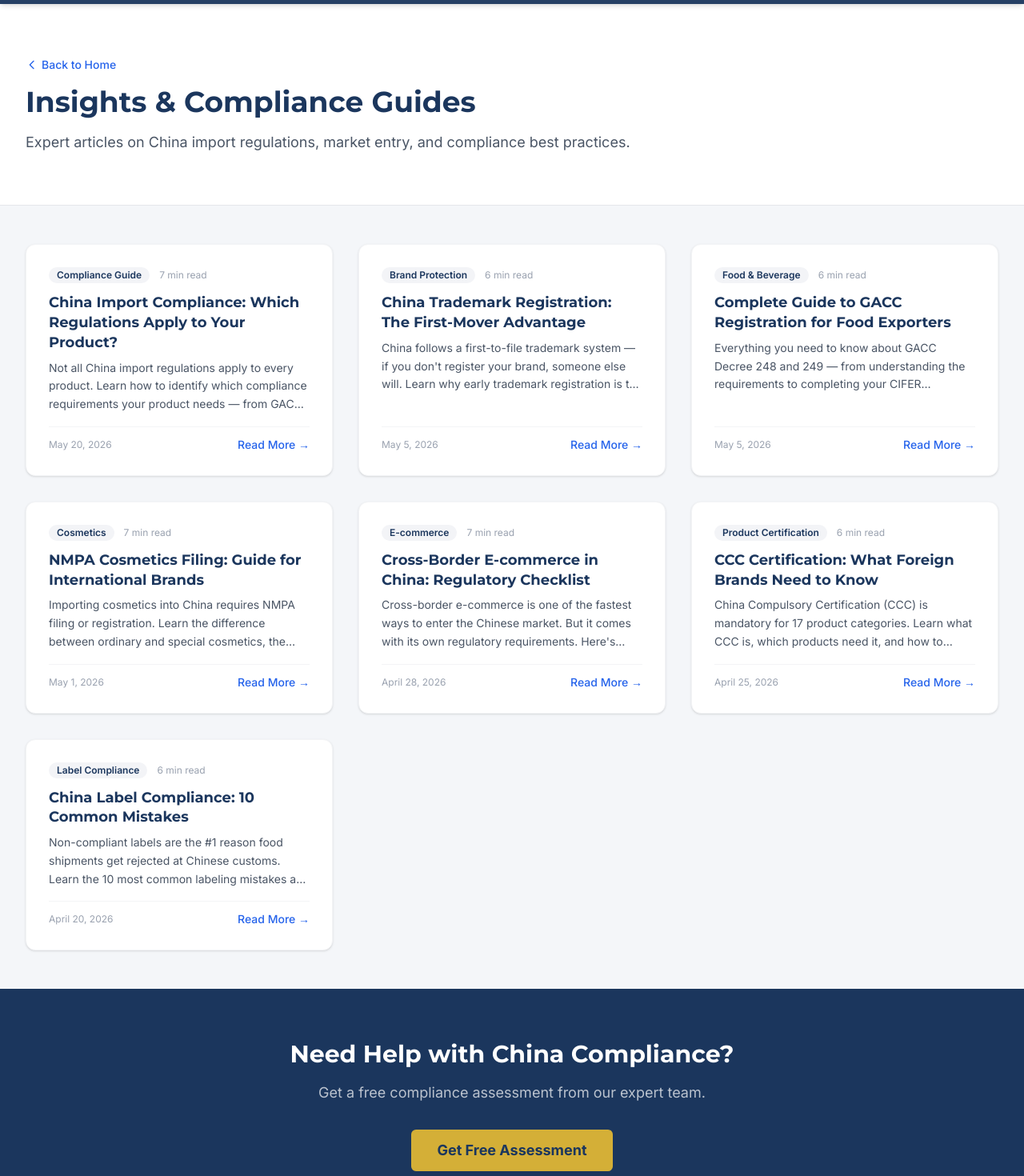
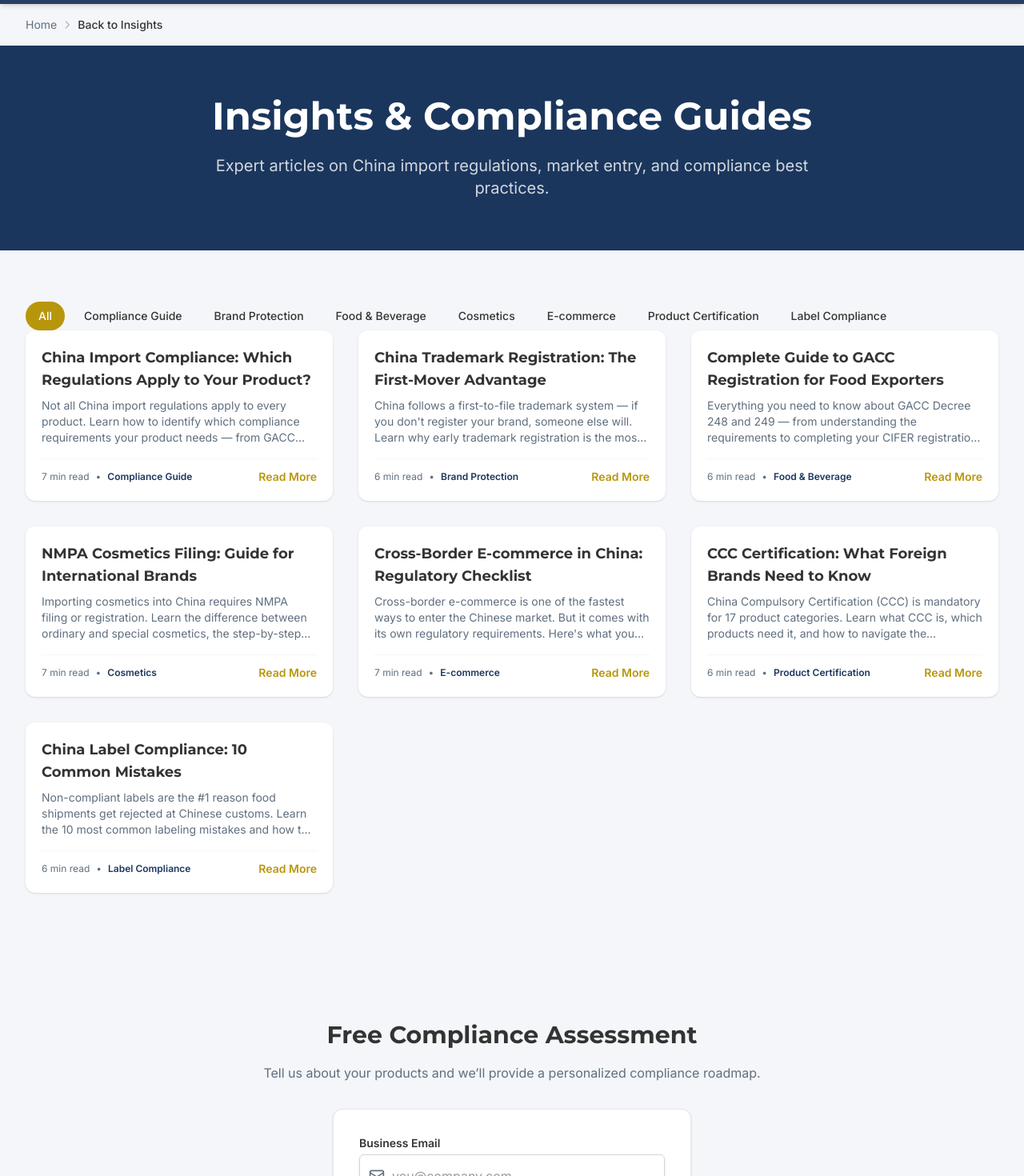
Before and after one commit to seasea-clouds/trade-web, a Next.js app in the folder apps/blog/: page /en/blog in a window 1280 px wide. Shown: the part 100-1570 px from the top of the page at 80% size. Built offline with nearby package versions, Linux system fonts and the light colour scheme.

Commit message:
fix: restore blog listing page to match old site (hero, filters, cards, contact form, CTA, breadcrumb)

```diff
--- /dev/null
+++ b/apps/blog/src/app/[locale]/blog/BlogClient.tsx
@@ -0,0 +1,84 @@
+'use client';
+
+import { useState } from 'react';
+import type { PostMeta } from '@/lib/posts';
+
+interface Props {
+  posts: PostMeta[];
+  categories: string[];
+  locale: string;
+  readMoreText: string;
+  readTimeText: string;
+  noPostsText: string;
+  allText: string;
+}
+
+export default function BlogClient({ posts, categories, locale, readMoreText, readTimeText, noPostsText, allText }: Props) {
+  const [category, setCategory] = useState<string | null>(null);
+  const filtered = category ? posts.filter(p => p.category === category) : posts;
+
+  return (
+    <>
+      {/* Category Filter */}
+      {categories.length > 0 && (
+        <div className="flex flex-wrap gap-2">
+          <button
+            onClick={() => setCategory(null)}
+            className={`px-4 py-2 text-sm font-medium rounded-full transition-colors ${
+              category === null ? 'bg-[#B8960C] text-white' : 'bg-[#F4F6F9] text-[#333333] hover:bg-primary-navy/10'
+            }`}
+          >
+            {allText}
+          </button>
+          {categories.map(cat => (
+            <button
+              key={cat}
+              onClick={() => setCategory(cat)}
+              className={`px-4 py-2 text-sm font-medium rounded-full transition-colors ${
+                category === cat ? 'bg-[#B8960C] text-white' : 'bg-[#F4F6F9] text-[#333333] hover:bg-primary-navy/10'
+              }`}
+            >
+              {cat}
+            </button>
+          ))}
+        </div>
+      )}
+
+      {/* Posts Grid */}
+      {filtered.length > 0 ? (
+        <div className="grid gap-8 sm:grid-cols-2 lg:grid-cols-3">
+          {filtered.map(post => (
+            <a
+              key={post.slug}
+              href={`/${locale}/blog/${post.slug}/`}
+              className="group flex flex-col bg-white rounded-xl shadow-sm hover:shadow-md transition-shadow overflow-hidden no-underline text-inherit"
+            >
+              <div className="flex flex-col flex-1 p-5">
+                <h3 className="text-lg font-bold text-[#333333] mb-2 line-clamp-2 group-hover:text-primary-navy transition-colors">
+                  {post.title}
+                </h3>
+                {post.excerpt && (
+                  <p className="text-[#5F6F7F] text-sm mb-4 line-clamp-3 flex-1">
+                    {post.excerpt}
+                  </p>
+                )}
+                <div className="flex items-center justify-between pt-3 border-t border-[#F4F6F9]">
+                  <div className="flex items-center gap-2 text-xs text-[#5F6F7F]">
+                    <span>{post.readTime} {readTimeText}</span>
+                    <span>•</span>
+                    <span className="font-semibold text-primary-navy">{post.category}</span>
+                  </div>
+                  <span className="text-sm font-semibold text-[#B8960C] group-hover:text-[#1B365D] transition-colors">
+                    {readMoreText}
+                  </span>
+                </div>
+              </div>
+            </a>
+          ))}
+        </div>
+      ) : (
+        <p className="text-[#5F6F7F] text-center py-16">{noPostsText}</p>
+      )}
+    </>
+  );
+}
--- a/apps/blog/src/app/[locale]/blog/page.tsx
+++ b/apps/blog/src/app/[locale]/blog/page.tsx
@@ -2,6 +2,7 @@ import fs from 'fs';
 import path from 'path';
 import { getPosts } from '@/lib/posts';
 import { getMessages } from '@/lib/messages';
+import BlogClient from './BlogClient';
 
 const SITE_URL = 'https://trade-web-site.pages.dev';
 const PORTAL_URL = 'https://trade-web-portal.pages.dev';
@@ -29,120 +30,162 @@ export async function generateMetadata({ params }: { params: Promise<{ locale: s
   };
 }
 
-function formatDate(dateStr: string, locale: string): string {
-  if (!dateStr) return '';
-  try {
-    const date = new Date(dateStr);
-    return date.toLocaleDateString(locale === 'zh' ? 'zh-CN' : 'en-US', {
-      year: 'numeric', month: 'long', day: 'numeric',
-    });
-  } catch {
-    return dateStr;
+function getCategories(posts: { category: string }[]): string[] {
+  const cats = new Set<string>();
+  for (const p of posts) {
+    if (p.category) cats.add(p.category);
   }
+  // Preserve order of first appearance for stability
+  const ordered: string[] = [];
+  for (const p of posts) {
+    if (p.category && !ordered.includes(p.category)) {
+      ordered.push(p.category);
+    }
+  }
+  return ordered;
 }
 
 export default async function BlogHome({ params }: { params: Promise<{ locale: string }> }) {
   const { locale } = await params;
   const posts = getPosts(locale);
+  const categories = getCategories(posts);
   const msgs = getMessages(locale);
   const B = msgs?.Blog || {};
   const tb = (key: string, fb?: string) => B[key] ?? fb ?? key;
+  const N = msgs?.Navbar || {};
 
   const href = (p: string) => `/${locale}${p}`;
+  const readTimeText = tb('readTime', 'min read');
+
+  // Breadcrumb structured data
+  const breadcrumbJsonLd = JSON.stringify({
+    '@context': 'https://schema.org',
+    '@type': 'BreadcrumbList',
+    itemListElement: [
+      { '@type': 'ListItem', position: 1, name: 'Home', item: `${SITE_URL}/${locale}/` },
+    ],
+  });
 
   return (
     <>
-      {/* Hero / Header */}
-      <section className="bg-white border-b border-gray-200">
-        <div className="max-w-7xl mx-auto px-4 sm:px-6 lg:px-8 py-12 sm:py-16">
-          <div className="max-w-3xl">
-            <a
-              href={`${SITE_URL}/${locale}/`}
-              className="inline-flex items-center gap-1 text-sm text-[#2563EB] hover:text-[#1d4ed8] font-medium mb-4 transition-colors"
-            >
-              <svg className="w-4 h-4" fill="none" stroke="currentColor" viewBox="0 0 24 24">
-                <path strokeLinecap="round" strokeLinejoin="round" strokeWidth={2} d="M15 19l-7-7 7-7" />
+      {/* Blog schema */}
+      <script
+        type="application/ld+json"
+        dangerouslySetInnerHTML={{
+          __html: JSON.stringify({
+            '@context': 'https://schema.org',
+            '@type': 'Blog',
+            name: tb('title', 'Insights & Compliance Guides'),
+            description: tb('subtitle', 'Expert articles on China import regulations, market entry, and compliance best practices.'),
+            url: `${SITE_URL}/${locale}/blog/`,
+            publisher: { '@type': 'Organization', name: 'SinoTrade Compliance', url: 'https://sinotradecompliance.com' },
+          }),
+        }}
+      />
+
+      {/* Breadcrumb */}
+      <nav aria-label="Breadcrumb" className="max-w-7xl mx-auto px-4 sm:px-6 lg:px-8 py-4">
+        <ol className="flex items-center gap-1.5 text-sm text-text-muted flex-wrap">
+          <li className="flex items-center gap-1.5">
+            <a className="hover:text-primary-navy transition-colors truncate max-w-[200px] sm:max-w-none" href={href('/')}>
+              {N.home || 'Home'}
+            </a>
+          </li>
+          <li className="flex items-center gap-1.5">
+            <svg className="w-3.5 h-3.5 flex-shrink-0 text-text-muted/50" fill="none" stroke="currentColor" viewBox="0 0 24 24">
+              <path strokeLinecap="round" strokeLinejoin="round" strokeWidth={2} d="M9 5l7 7-7 7" />
             </svg>
-              {tb('backToHome', 'Back to Home')}
-            </a>
-            <h1 className="text-3xl sm:text-4xl font-bold text-[#1B365D] mb-4">
+            <span className="text-text-charcoal font-medium truncate max-w-[200px] sm:max-w-none">
+              {tb('backToBlog', 'Insights')}
+            </span>
+          </li>
+        </ol>
+        <script type="application/ld+json" dangerouslySetInnerHTML={{ __html: breadcrumbJsonLd }} />
+      </nav>
+
+      {/* Hero */}
+      <section className="py-16 bg-primary-navy">
+        <div className="max-w-7xl mx-auto px-4 sm:px-6 lg:px-8 text-center">
+          <h1 className="text-3xl md:text-4xl lg:text-5xl font-bold text-white mb-6">
             {tb('title', 'Insights & Compliance Guides')}
           </h1>
-            <p className="text-lg text-gray-600 leading-relaxed">
+          <p className="text-lg md:text-xl text-white/80 max-w-3xl mx-auto">
             {tb('subtitle', 'Expert articles on China import regulations, market entry, and compliance best practices.')}
           </p>
+        </div>
+      </section>
+
+      {/* Posts */}
+      <section className="py-16">
+        <div className="max-w-7xl mx-auto px-4 sm:px-6 lg:px-8">
+          <div className="mb-8">
+            <BlogClient
+              posts={posts}
+              categories={categories}
+              locale={locale}
+              readMoreText={tb('readMore', 'Read More')}
+              readTimeText={readTimeText}
+              noPostsText={tb('noPosts', 'No posts found.')}
+              allText={tb('all', 'All')}
+            />
           </div>
         </div>
       </section>
 
-      {/* Posts Grid */}
-      <section className="max-w-7xl mx-auto px-4 sm:px-6 lg:px-8 py-12">
-        {posts.length === 0 ? (
-          <div className="text-center py-16">
-            <div className="text-5xl mb-4">📝</div>
-            <p className="text-gray-500 text-lg">{tb('noPosts', 'No posts found.')}</p>
-          </div>
-        ) : (
-          <div className="grid gap-8 sm:grid-cols-2 lg:grid-cols-3">
-            {posts.map((post) => (
-              <a
-                key={post.slug}
-                href={`/${locale}/blog/${post.slug}/`}
-                className="group bg-white rounded-xl shadow-sm hover:shadow-md transition-all duration-200 border border-gray-100 overflow-hidden flex flex-col"
-              >
-                <div className="p-6 sm:p-7 flex flex-col flex-1">
-                  {/* Category + read time */}
-                  <div className="flex items-center gap-3 mb-3">
-                    <span className="inline-block px-2.5 py-0.5 bg-[#1B365D]/5 text-[#1B365D] text-xs font-semibold rounded-full">
-                      {post.category}
-                    </span>
-                    <span className="text-xs text-gray-400">
-                      {post.readTime} {tb('readTime', 'min read')}
-                    </span>
-                  </div>
-
-                  {/* Title */}
-                  <h2 className="text-lg font-bold text-[#1B365D] mb-2 group-hover:text-[#2563EB] transition-colors leading-snug">
-                    {post.title}
+      {/* Contact Form */}
+      <section className="py-16 bg-[#F4F6F9]">
+        <div className="max-w-7xl mx-auto px-4 sm:px-6 lg:px-8 text-center">
+          <h2 className="text-2xl md:text-3xl font-bold text-[#333333] mb-4">
+            {tb('contactTitle', 'Free Compliance Assessment')}
           </h2>
-
-                  {/* Excerpt */}
-                  {post.excerpt && (
-                    <p className="text-sm text-gray-600 leading-relaxed mb-4 line-clamp-3">
-                      {post.excerpt}
+          <p className="text-[#5F6F7F] mb-8 leading-relaxed">
+            {tb('contactDesc', 'Tell us about your products and we\u2019ll provide a personalized compliance roadmap.')}
           </p>
-                  )}
-
-                  <div className="flex-1" />
-
-                  {/* Date + Read More */}
-                  <div className="flex items-center justify-between pt-3 border-t border-gray-100">
-                    <time className="text-xs text-gray-400">
-                      {formatDate(post.date, locale)}
-                    </time>
-                    <span className="text-sm font-medium text-[#2563EB] group-hover:text-[#1d4ed8] transition-colors">
-                      {tb('readMore', 'Read More')} →
-                    </span>
+          <form className="w-full max-w-md mx-auto bg-white rounded-xl border border-gray-200 p-6 sm:p-8 shadow-sm" action="https://api.web3forms.com/submit" method="POST">
+            <input type="hidden" name="access_key" value="b1e6d34d-9fdc-4dc1-9bb2-6fc9090b361c" />
+            <input type="hidden" name="subject" value="🔥 New Inquiry — SinoTrade Website" />
+            <input type="hidden" name="from_name" value="SinoTrade Website" />
+            <input type="checkbox" className="hidden" style={{ display: 'none' }} name="botcheck" />
+            <input type="hidden" name="redirect" value={`${SITE_URL}/${locale}/thank-you`} />
+            <div className="mb-4 relative">
+              <label htmlFor="email" className="block text-sm font-semibold text-[#333333] mb-1 text-left">{tb('contactEmail', 'Business Email')}</label>
+              <div className="relative">
+                <svg xmlns="http://www.w3.org/2000/svg" width="24" height="24" viewBox="0 0 24 24" fill="none" stroke="currentColor" strokeWidth="2" strokeLinecap="round" strokeLinejoin="round" className="lucide lucide-mail absolute left-3 top-1/2 -translate-y-1/2 w-5 h-5 text-[#5F6F7F]" aria-hidden="true"><path d="m22 7-8.991 5.727a2 2 0 0 1-2.009 0L2 7"></path><rect x="2" y="4" width="20" height="16" rx="2"></rect></svg>
+                <input type="email" id="email" placeholder={tb('contactEmailPlaceholder', 'you@company.com')} required className="w-full pl-10 pr-4 py-3 rounded-md border border-gray-300 focus:outline-none focus:ring-2 focus:ring-[#1B365D] focus:border-transparent transition-all shadow-sm text-[#333333]" name="email" />
               </div>
             </div>
-              </a>
-            ))}
+            <div className="mb-4 relative">
+              <label htmlFor="message" className="block text-sm font-semibold text-[#333333] mb-1 text-left">{tb('contactMessage', 'Message (optional)')}</label>
+              <div className="relative">
+                <svg xmlns="http://www.w3.org/2000/svg" width="24" height="24" viewBox="0 0 24 24" fill="none" stroke="currentColor" strokeWidth="2" strokeLinecap="round" strokeLinejoin="round" className="lucide lucide-message-square absolute left-3 top-3.5 w-5 h-5 text-[#5F6F7F]" aria-hidden="true"><path d="M22 17a2 2 0 0 1-2 2H6.828a2 2 0 0 0-1.414.586l-2.202 2.202A.71.71 0 0 1 2 21.286V5a2 2 0 0 1 2-2h16a2 2 0 0 1 2 2z"></path></svg>
+                <textarea name="message" id="message" rows={3} placeholder={tb('contactMessagePlaceholder', 'Describe your products or compliance needs...')} className="w-full pl-10 pr-4 py-3 rounded-md border border-gray-300 focus:outline-none focus:ring-2 focus:ring-[#1B365D] focus:border-transparent transition-all shadow-sm text-[#333333]" />
               </div>
-        )}
+            </div>
+            <button type="submit" className="w-full mt-2 bg-gold hover:bg-gold/90 text-primary-navy font-bold py-3.5 px-4 rounded-lg transition-all duration-300 shadow-md flex justify-center items-center gap-2">
+              {tb('contactSubmit', 'Submit Free Assessment')}
+            </button>
+            <p className="text-xs text-[#5F6F7F] text-center mt-3">{tb('contactPrivacy', 'We respect your privacy. No spam, ever.')}</p>
+          </form>
+        </div>
       </section>
 
       {/* CTA */}
-      <section className="bg-[#1B365D] py-16">
-        <div className="max-w-3xl mx-auto px-4 text-center">
-          <h2 className="text-2xl sm:text-3xl font-bold text-white mb-4">
-            {tb('ctaTitle', 'Need Help with China Compliance?')}
+      <section className="py-16 bg-primary-navy">
+        <div className="max-w-4xl mx-auto px-4 sm:px-6 lg:px-8 text-center">
+          <h2 className="text-2xl md:text-3xl font-bold text-white mb-4">
+            {tb('ctaTitle', 'Need This Service?')}
           </h2>
-          <p className="text-white/70 mb-8 text-lg">
-            {tb('ctaSubtitle', 'Get a free compliance assessment from our expert team.')}
+          <p className="text-white/80 mb-2">
+            {tb('ctaDesc', 'Get a free compliance assessment tailored to your products.')}
+          </p>
+          <p className="text-[#B8960C] text-sm font-medium mb-6">
+            {tb('ctaResponse', 'Free consultation → 24h response')}
           </p>
           <a
-            href={`${PORTAL_URL}/${locale}/c`}
-            className="inline-flex items-center bg-[#D4AF37] hover:bg-[#D4AF37]/90 text-[#1B365D] font-bold px-8 py-3 rounded-md transition-all hover:shadow-lg text-lg"
+            href="https://wa.me/message/HPPZ5X6XZSMLM1"
+            target="_blank"
+            rel="noopener noreferrer"
+            className="inline-block bg-accent-gold hover:bg-accent-gold/90 text-white font-semibold px-8 py-3 rounded-md transition-all hover:shadow-lg"
           >
             {tb('ctaButton', 'Get Free Assessment')}
           </a>
```
Lines whose indentation alone changed are shown as unchanged.
